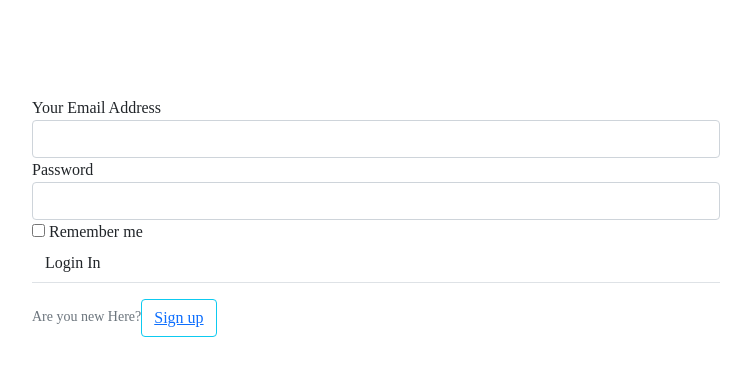
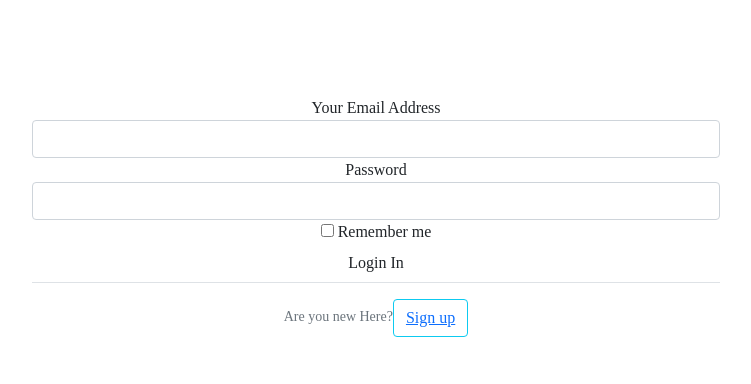
Before and after one commit to Ianwanarua/pitches, a Flask app: page /authenticate/login in a window 1280 px wide. Shown: the part 70-454 px from the top of the page, without its empty margins (264-1015 px from the left). Run offline with Flask 2, Linux system fonts and the light colour scheme; some libraries are stand-ins or nearby versions.

```diff
--- a/app/templates/auth/login.html
+++ b/app/templates/auth/login.html
@@ -2,7 +2,7 @@
 {% import 'bootstrap/wtf.html' as wtf%}
 
 {% block content %}
-<div class="container mt-5 p-5">
+<div class="container mt-5 p-5 bg text-center">
     <div class="row">
       <div class= "col-md-2"> </div>
       <div class="col-md-8">
```
